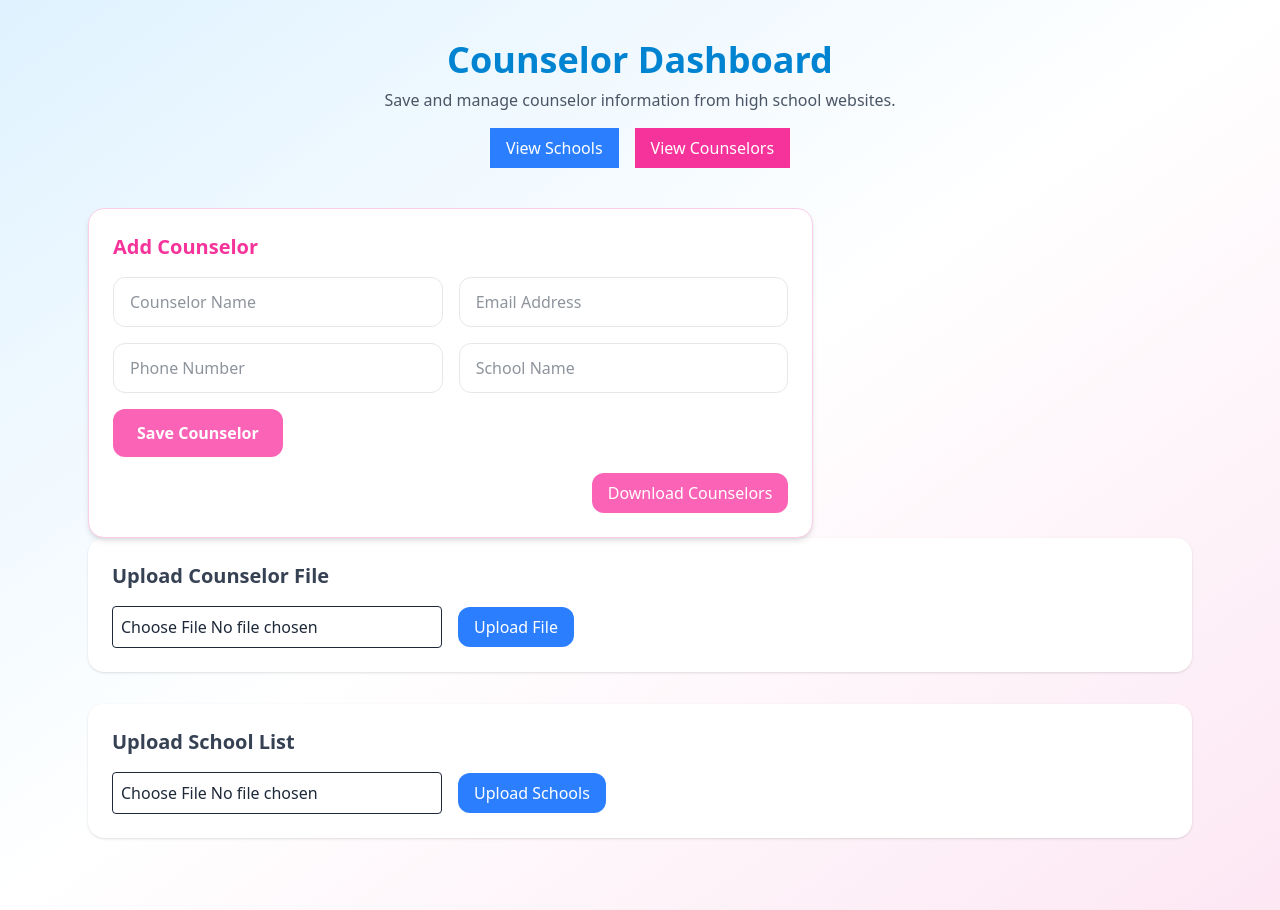
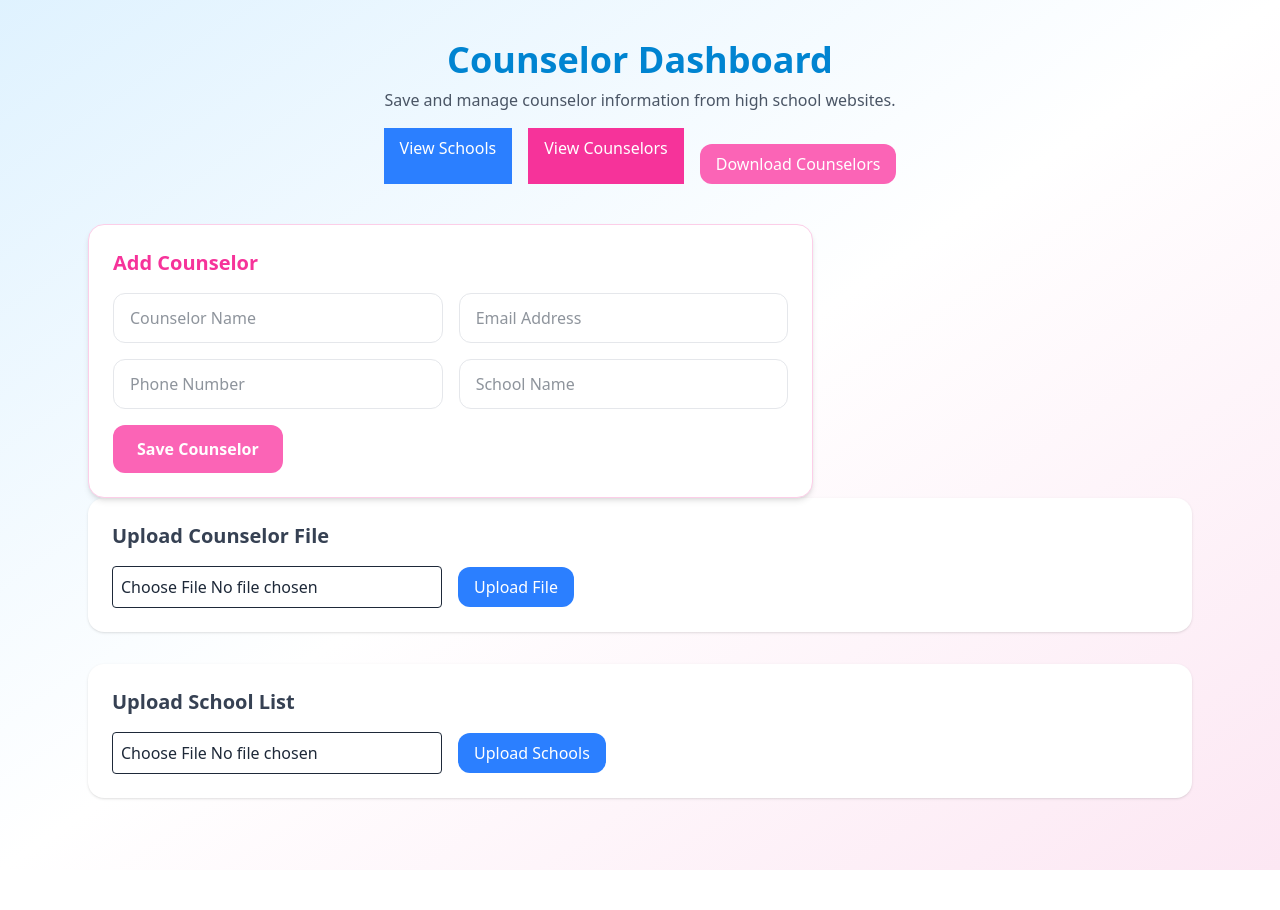
Before and after one commit to KarmaLama107/counselor-portal, a Next.js app: page / in a window 1280 px wide. After the commit the page ends 870 px from the top, so only its background shows below. Built offline with nearby package versions, Linux system fonts and the light colour scheme; no server answers; the database is empty.

Commit message:
Move download button

```diff
--- a/app/page.tsx
+++ b/app/page.tsx
@@ -60,6 +60,14 @@ export default async function Home({ searchParams }: HomeProps) {
             >
               View Counselors
             </a>
+            <div className="mt-4 flex justify-end">
+            <a
+    href="/api/counselors/download"
+    className="inline-block rounded-xl bg-pink-400 px-4 py-2 font-medium text-white hover:bg-pink-500"
+  >
+    Download Counselors
+  </a>
+  </div>
           </div>
         </header>
 
@@ -117,14 +125,7 @@ export default async function Home({ searchParams }: HomeProps) {
                 >
                   Save Counselor
                 </button>
-                <div className="mt-4 flex justify-end">
-            <a
-    href="/api/counselors/download"
-    className="inline-block rounded-xl bg-pink-400 px-4 py-2 font-medium text-white hover:bg-pink-500"
-  >
-    Download Counselors
-  </a>
-  </div>
+
               </div>
             </form>
 
```
